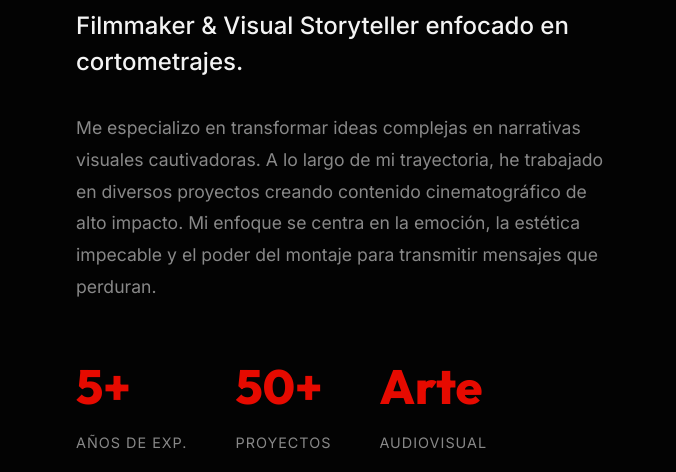
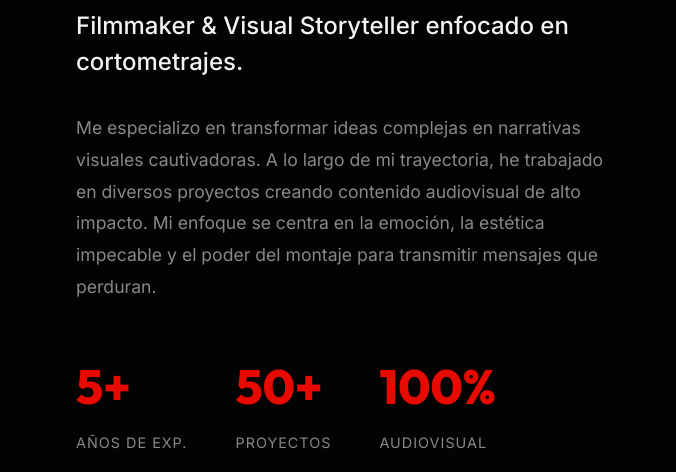
Before and after one commit to Juanlooper/golfervfx-portfolio, a website built with Vite: page index.html in a window 1280 px wide. Shown: the part 1283-1755 px from the top of the page, 604-1280 px from the left. Built offline with nearby package versions, Linux system fonts and the light colour scheme; some packages are replaced by stand-ins of ours.

Commit message:
style: fix wording in about section

```diff
--- a/index.html
+++ b/index.html
@@ -115,7 +115,7 @@
               <h2 class="section-title">MARTÍN <span class="text-red">MARÍN</span></h2>
               <p class="about-subtitle">Filmmaker & Visual Storyteller enfocado en cortometrajes.</p>
               <p class="about-text">
-                Me especializo en transformar ideas complejas en narrativas visuales cautivadoras. A lo largo de mi trayectoria, he trabajado en diversos proyectos creando contenido cinematográfico de alto impacto. Mi enfoque se centra en la emoción, la estética impecable y el poder del montaje para transmitir mensajes que perduran.
+                Me especializo en transformar ideas complejas en narrativas visuales cautivadoras. A lo largo de mi trayectoria, he trabajado en diversos proyectos creando contenido audiovisual de alto impacto. Mi enfoque se centra en la emoción, la estética impecable y el poder del montaje para transmitir mensajes que perduran.
               </p>
               <div class="about-stats">
                 <div class="stat">
@@ -127,7 +127,7 @@
                   <span class="stat-label">Proyectos</span>
                 </div>
                 <div class="stat">
-                  <span class="stat-number">Arte</span>
+                  <span class="stat-number">100%</span>
                   <span class="stat-label">Audiovisual</span>
                 </div>
               </div>
```
